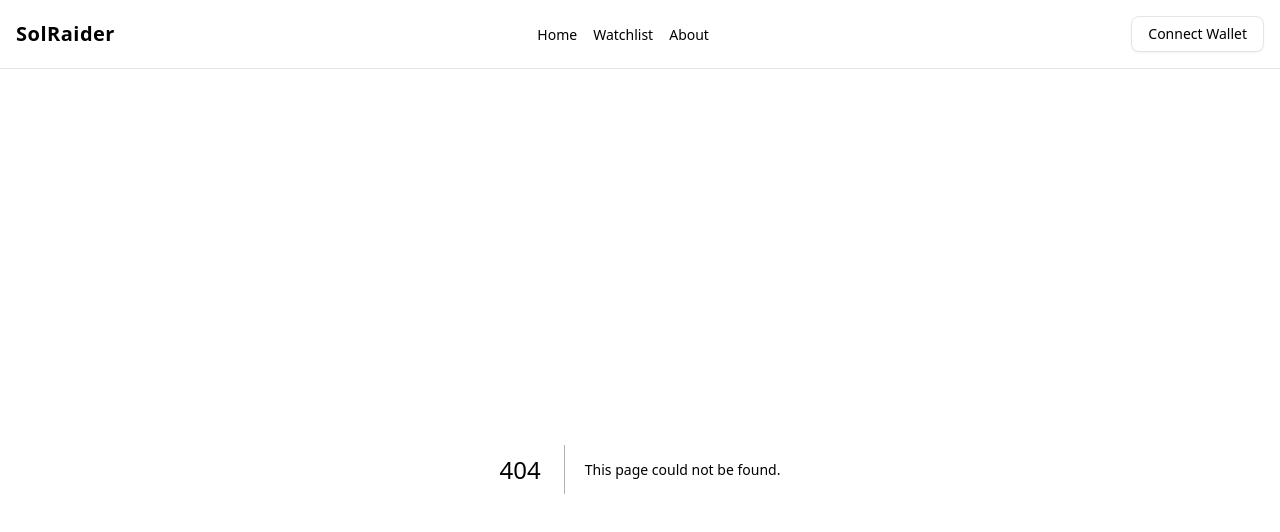
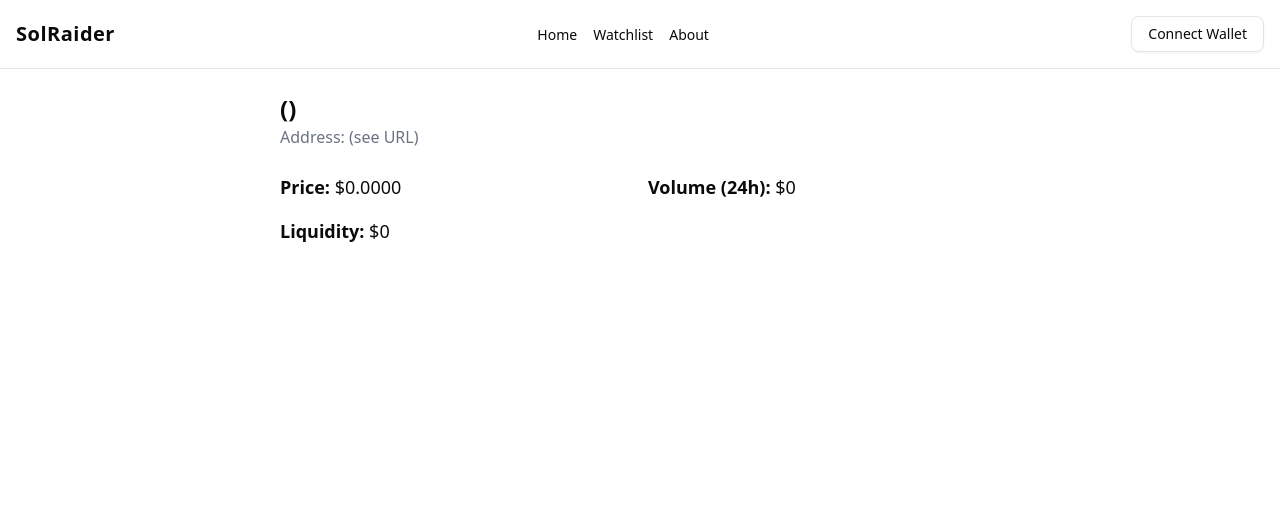
Before and after one commit to alexvirdee/solana-dex-ui, a Next.js app: page /token/1 in a window 1280 px wide. Before the commit this address had no page. Shown: the top 532 px of the page. Built offline with nearby package versions, Linux system fonts and the light colour scheme.

Commit message:
feat: search param props to pass token details to single page

```diff
--- a/app/components/Navbar.tsx
+++ b/app/components/Navbar.tsx
@@ -9,7 +9,7 @@ export default function Navbar() {
             <div className="max-w-7xl mx-auto px-4 py-4 flex justify-between items-center">
                 <Link href="/" className="text-xl font-bold tracking-wide flex items-center gap-2">
                 {/* TODO: Work on app logo */}
-                    {/* <Image src={logo} alt="SolRaider" width={250} height={250} className="w-6 h-6" />  */}
+                {/* <Image src={logo} alt="SolRaider" width={250} height={250} className="w-6 h-6" />  */}
                     SolRaider
                 </Link>
 
--- a/app/page.tsx
+++ b/app/page.tsx
@@ -3,13 +3,16 @@
 import { useEffect, useState } from "react";
 import Image from "next/image";
 import axios from 'axios';
+import Link from "next/link";
+import { useRouter } from "next/navigation";
 
 type Token = {
+  v24hUSD(v24hUSD: any): unknown;
   address: string;
   name: string;
   symbol: string;
   price: number;
-  volume_24h: number;
+  volume: number;
   liquidity: number;
   logoURI: string;
 };
@@ -18,10 +21,12 @@ export default function Home() {
   const [tokens, setTokens] = useState<Token[]>([]);
   const [loading, setLoading] = useState(true);
 
+  const router = useRouter()
+
   useEffect(() => {
     const tokenList = 'https://public-api.birdeye.so/defi/tokenlist?sort_by=v24hUSD&sort_type=desc&offset=0&limit=50&min_liquidity=100';
 
-    const fetchTokens = async() => {
+    const fetchTokens = async () => {
       try {
         const res = await axios.get(tokenList, {
           headers: {
@@ -29,7 +34,7 @@ export default function Home() {
           },
         });
 
-        console.log('res', res)
+        console.log('res', res);
 
         setTokens(res.data.data.tokens);
       } catch (error) {
@@ -42,20 +47,33 @@ export default function Home() {
     fetchTokens();
   }, [])
 
+  const handleCardClick = (token: Token) => {
+    const query = new URLSearchParams({
+      name: token.name,
+      symbol: token.symbol,
+      price: token.price.toString(),
+      liquidity: token.liquidity.toString(),
+      volume: token.v24hUSD?.toString() || "0",
+      logo: token.logoURI || ''
+    }).toString();
+
+    router.push(`/token/${token.address}?${query}`);
+  }
+
   if (loading) return <p>Loading tokens...</p>
 
   return (
     <div>
       <div className="p-6 grid grid-cols-1 sm:grid-cols-2 md:grid-cols-3 gap-4">
         {tokens.map((token) => (
-        <div key={token.address} className="border rounded-xl p-4 shadow hover:shadow-md transition">
+            <div onClick={() => handleCardClick(token)} key={token.address} className="border rounded-xl p-4 shadow hover:shadow-md transition">
               <div className="flex items-center gap-2 mb-2">
                 <img src={token.logoURI} alt={token.symbol} className="w-6 h-6" />
                 <h2 className="text-lg font-semibold">{token.symbol}</h2>
               </div>
               <p>Name: {token.name}</p>
               <p>Price: ${token.price.toFixed(4)}</p>
-          <p>Volume (24h): ${Number(token.volume_24h).toLocaleString()}</p>
+              <p>Volume (24h): ${Number(token.v24hUSD).toLocaleString()}</p>
               <p>Liquidity: ${Number(token.liquidity).toLocaleString()}</p>
             </div>
         ))}
--- /dev/null
+++ b/app/token/[tokenAddress]/page.tsx
@@ -0,0 +1,33 @@
+'use client';
+
+import { useSearchParams } from "next/navigation";
+
+export default function TokenDetailsPage() {
+  const searchParams = useSearchParams();
+
+  // Token Data
+  const name = searchParams.get('name');
+  const symbol = searchParams.get('symbol');
+  const price = searchParams.get('price');
+  const v24hUSD = searchParams.get('volume');
+  const liquidity = searchParams.get('liquidity');
+  const logo = searchParams.get('logo');
+
+  return (
+    <div className="p-6 max-w-3xl mx-auto">
+      <div className="flex items-center gap-4 mb-6">
+        {logo && <img src={logo} alt={symbol || ''} className="w-12 h-12" />}
+        <div>
+          <h1 className="text-2xl font-bold">{name} ({symbol})</h1>
+          <p className="text-gray-500">Address: (see URL)</p>
+        </div>
+      </div>
+
+      <div className="grid grid-cols-2 gap-4 text-lg">
+        <p><strong>Price:</strong> ${Number(price).toFixed(4)}</p>
+        <p><strong>Volume (24h):</strong> ${Number(v24hUSD).toLocaleString()}</p>
+        <p><strong>Liquidity:</strong> ${Number(liquidity).toLocaleString()}</p>
+      </div>
+    </div>
+  )
+}
```
Lines whose indentation alone changed are shown as unchanged.
